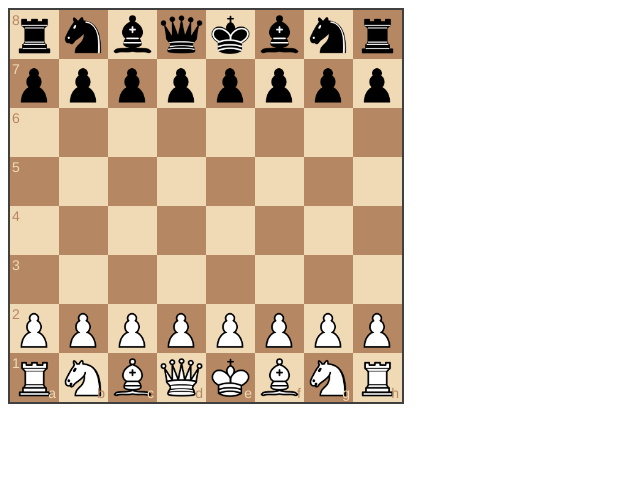
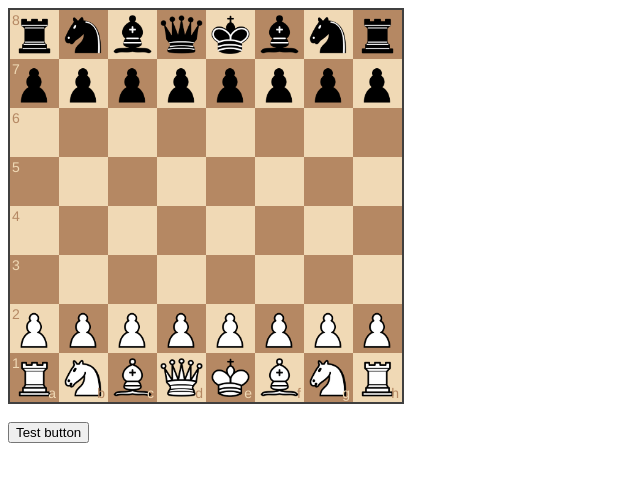
Before and after one commit to Dmongue1/CMSC-471-Project-1, a website: page public/index.html in a window 1280 px wide. Shown: the whole page, without its empty margins (0-640 px from the left). Drawn offline with Linux system fonts and the light colour scheme.

Commit message:
Update index.html

```diff
--- a/public/index.html
+++ b/public/index.html
@@ -7,6 +7,8 @@
   </head>
   <body>
     <div id="board" style="width: 400px"></div>
+    <br>
+    <button type="button">Test button</button>
   </body>
   <script src="./js/jquery-3.2.1.min.js"></script>
   <script src="./js/chess.js"></script>
```
